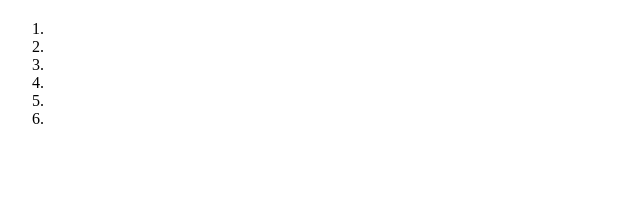
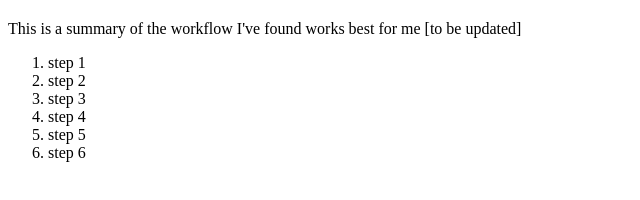
Before and after one commit to cclazarou/cclazarou.github.io, a plain HTML site: page workflow.html in a window 1280 px wide. Shown: the whole page, without its empty margins (0-640 px from the left). Drawn offline with Linux system fonts and the light colour scheme.

Commit message:
add content to workflow page

```diff
--- a/workflow.html
+++ b/workflow.html
@@ -9,16 +9,16 @@
   <main>
     <hgroup><h2></h2></hgroup>
 
-    <p><!-- intro --></p>
+    <p>This is a summary of the workflow I've found works best for me [to be updated]</p>
 
     <p>
       <ol>
-        <li></li>
-        <li></li>
-        <li></li>
-        <li></li>
-        <li></li>
-        <li></li>
+        <li>step 1</li>
+        <li>step 2</li>
+        <li>step 3</li>
+        <li>step 4</li>
+        <li>step 5</li>
+        <li>step 6</li>
       </ol>
     </p>
 
```
